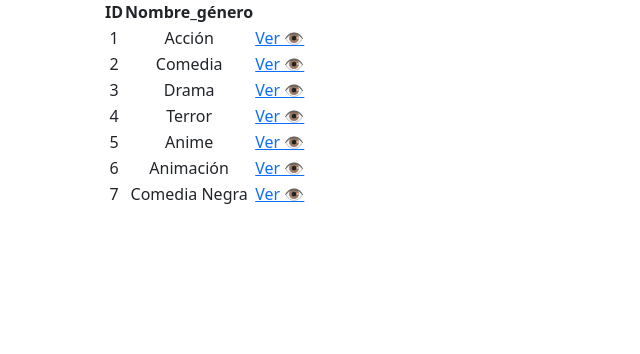
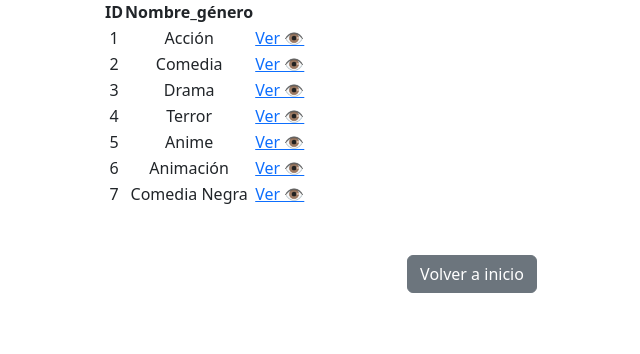
Before and after one commit to HueteDevs/Proyecto_Adecco, a FastAPI app: page /genres in a window 1280 px wide. Shown: the part 105-459 px from the top of the page, without its empty margins (168-808 px from the left). Run offline with FastAPI, Linux system fonts and the light colour scheme; data comes from the database, SQL or seed files in the repository.

Commit message:
he puesto el boton en todas las entidades

```diff
--- a/app/templates/genres/list.html
+++ b/app/templates/genres/list.html
@@ -34,6 +34,11 @@
             </div>
         </div>
     </div>
+    <div class="card-footer text-center">
+            <a href="/" class="btn btn-secondary">
+                <i class="fa fa-arrow-left"></i> Volver a inicio
+            </a>
+        </div>
 
     <script src="https://cdn.jsdelivr.net/npm/bootstrap@5.3.8/dist/js/bootstrap.bundle.min.js" integrity="sha384-FKyoEForCGlyvwx9Hj09JcYn3nv7wiPVlz7YYwJrWVcXK/BmnVDxM+D2scQbITxI" crossorigin="anonymous"></script>
 </body>
--- a/app/templates/horarios/list.html
+++ b/app/templates/horarios/list.html
@@ -58,7 +58,11 @@
             </tbody>
         </table>
     </div>
-
+    <div class="card-footer text-center">
+            <a href="/" class="btn btn-secondary">
+                <i class="fa fa-arrow-left"></i> Volver a inicio
+            </a>
+        </div>
     <script src="https://cdn.jsdelivr.net/npm/bootstrap@5.3.8/dist/js/bootstrap.bundle.min.js" integrity="sha384-FKyoEForCGlyvwx9Hj09JcYn3nv7wiPVlz7YYwJrWVcXK/BmnVDxM+D2scQbITxI" crossorigin="anonymous"></script>
 </body>
 </html>
--- a/app/templates/ventas/list.html
+++ b/app/templates/ventas/list.html
@@ -63,6 +63,11 @@
         </table>
     </div>
 
+    <div class="card-footer text-center">
+            <a href="/" class="btn btn-secondary">
+                <i class="fa fa-arrow-left"></i> Volver a inicio
+            </a>
+        </div>
     <script src="https://cdn.jsdelivr.net/npm/bootstrap@5.3.8/dist/js/bootstrap.bundle.min.js" integrity="sha384-FKyoEForCGlyvwx9Hj09JcYn3nv7wiPVlz7YYwJrWVcXK/BmnVDxM+D2scQbITxI" crossorigin="anonymous"></script>
 </body>
 </html>
```
